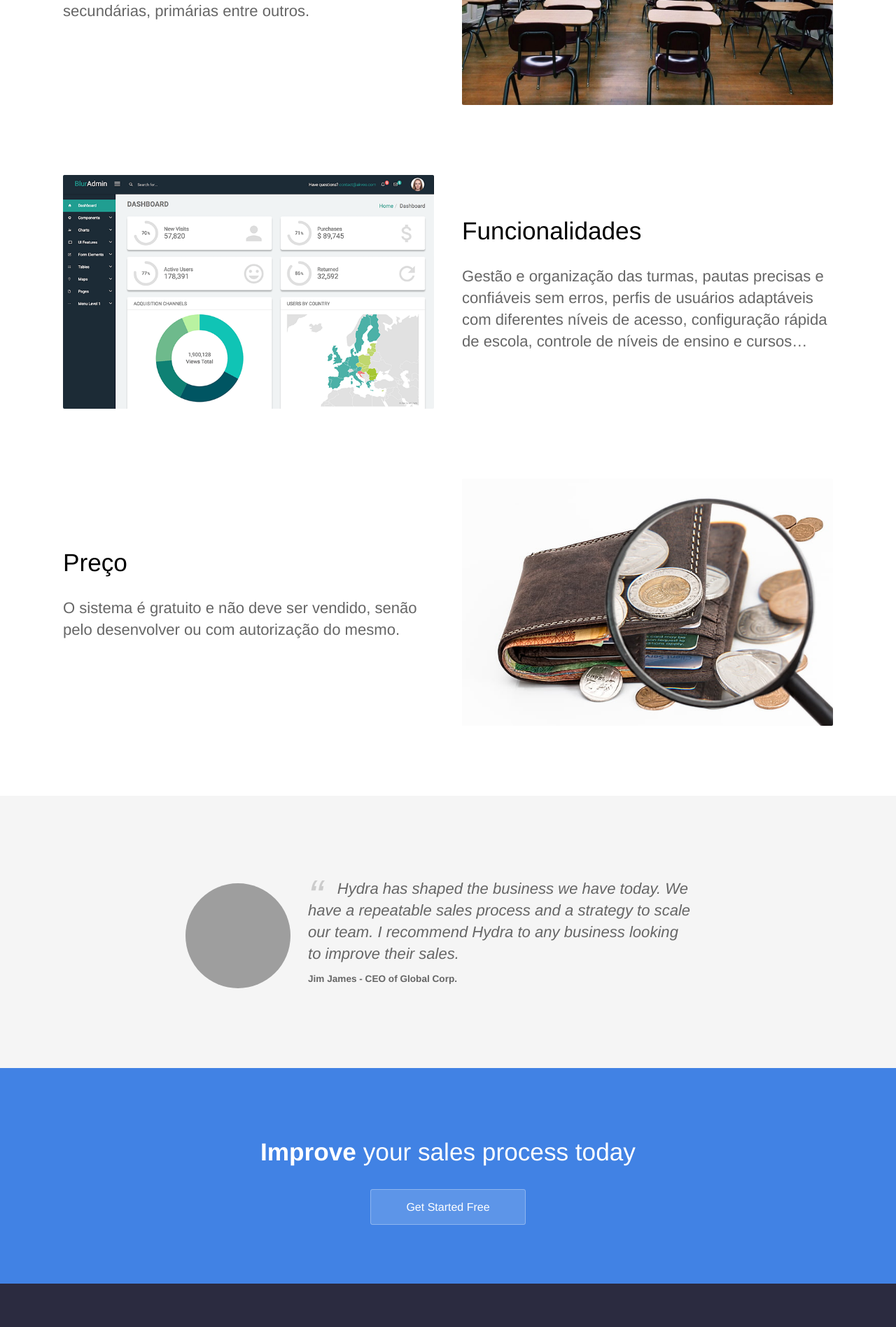
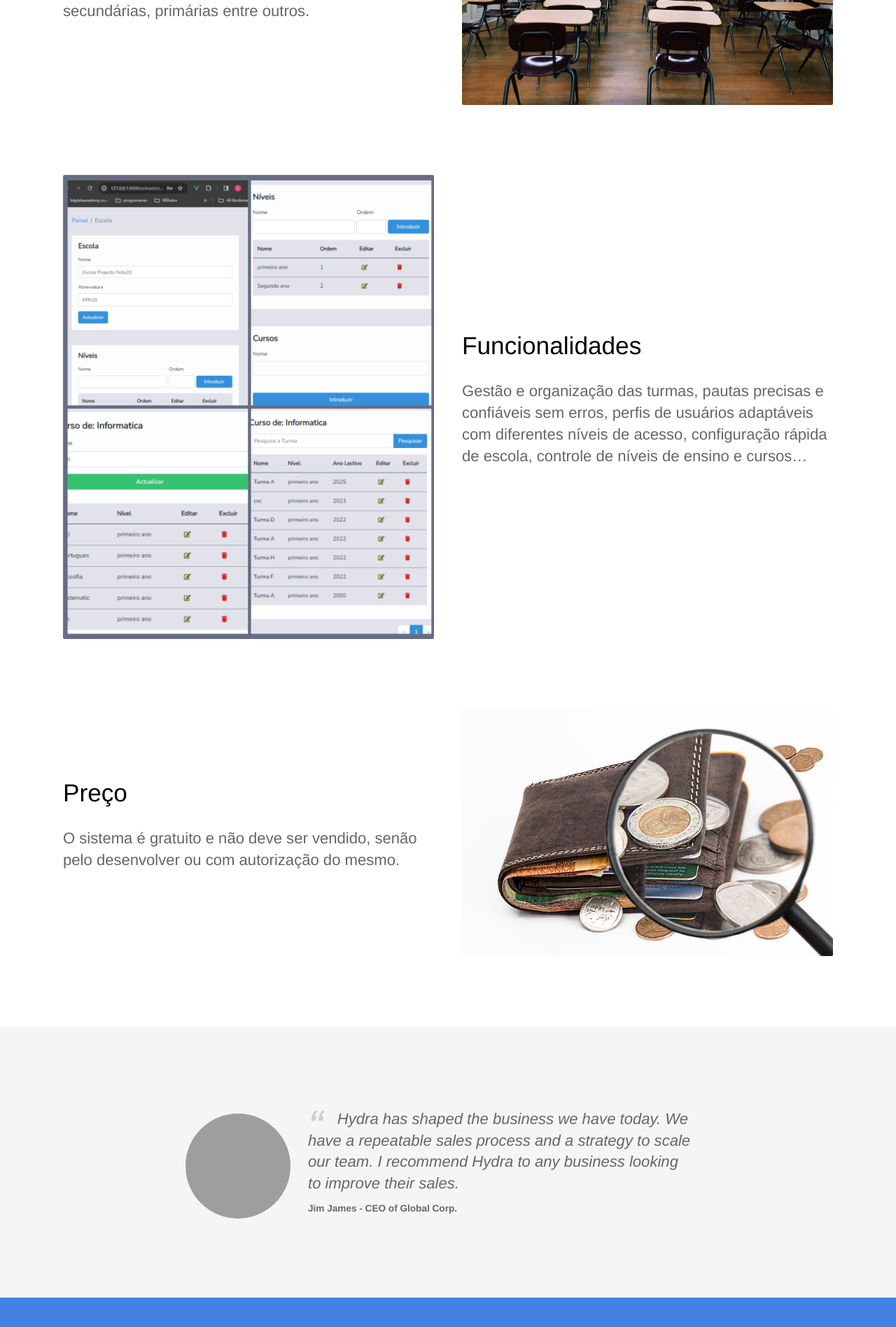
Before and after one commit to Manguena/manguena.github.io, a Jekyll site: the page built from index.html, in a window 1280 px wide. Shown: the part 1267-3163 px from the top of the page at 70% size. Built offline with Jekyll 4.4.1, drawn with Linux system fonts in a browser that asks for light colours; grey boxes are pictures that could not be loaded.

Commit message:
adding features mages to the index
Adding the image illustrating the system features

```diff
--- a/index.html
+++ b/index.html
@@ -33,7 +33,7 @@ description: Sistema de Gestão Acedémica
 				<p>Gestão e organização das turmas, pautas precisas e confiáveis sem erros, perfis de usuários adaptáveis com diferentes níveis de acesso, configuração rápida de escola, controle de níveis de ensino e cursos…</p>
 			</div>
 			<div class="image">
-				<img src="{{ site.baseurl }}/images/dashboard.png" alt="Screenshot" class="screenshot editable" />
+				<img src="{{ site.baseurl }}/images/features.png" alt="Screenshot" class="screenshot editable" />
 			</div>
 		</div>
 	</section>
```
